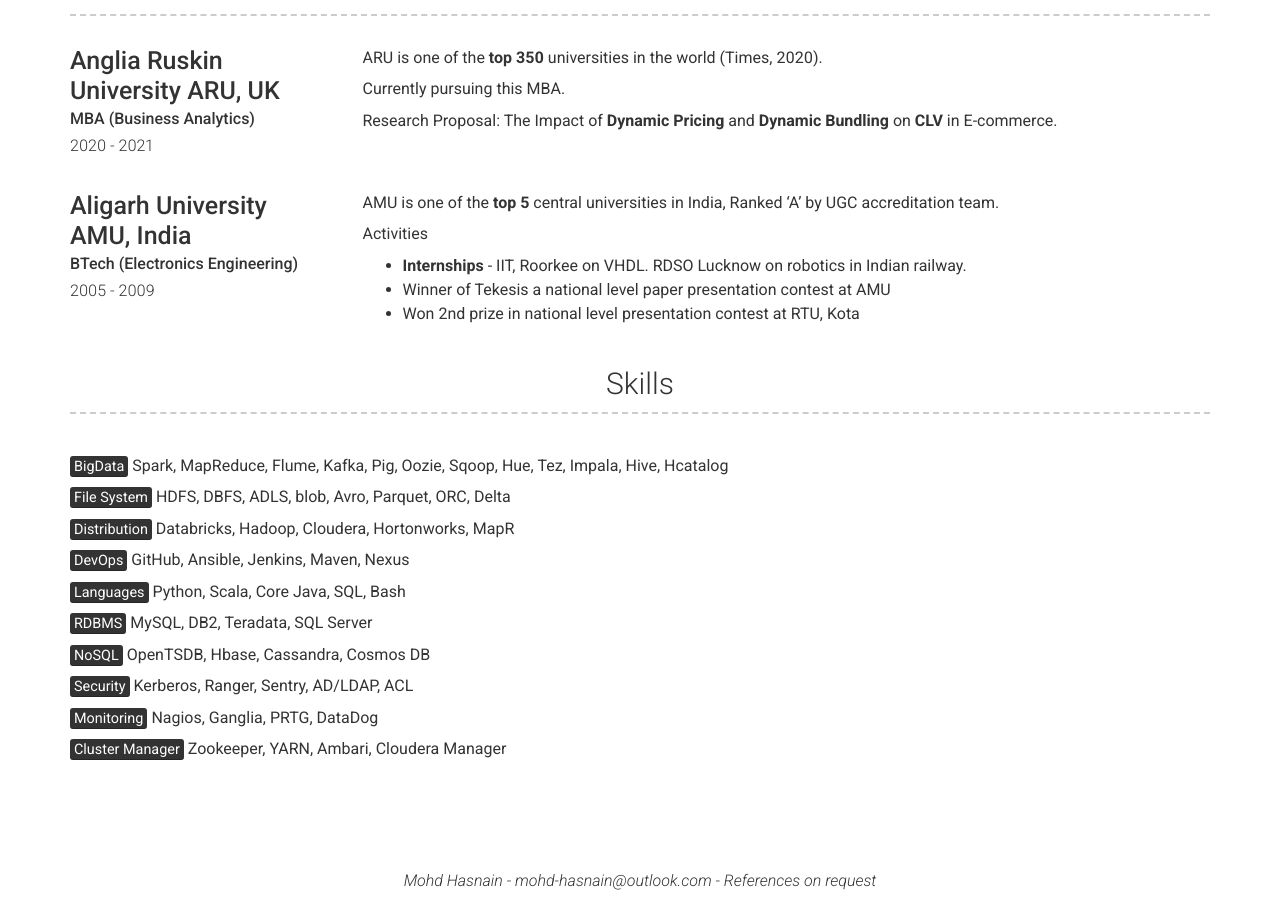
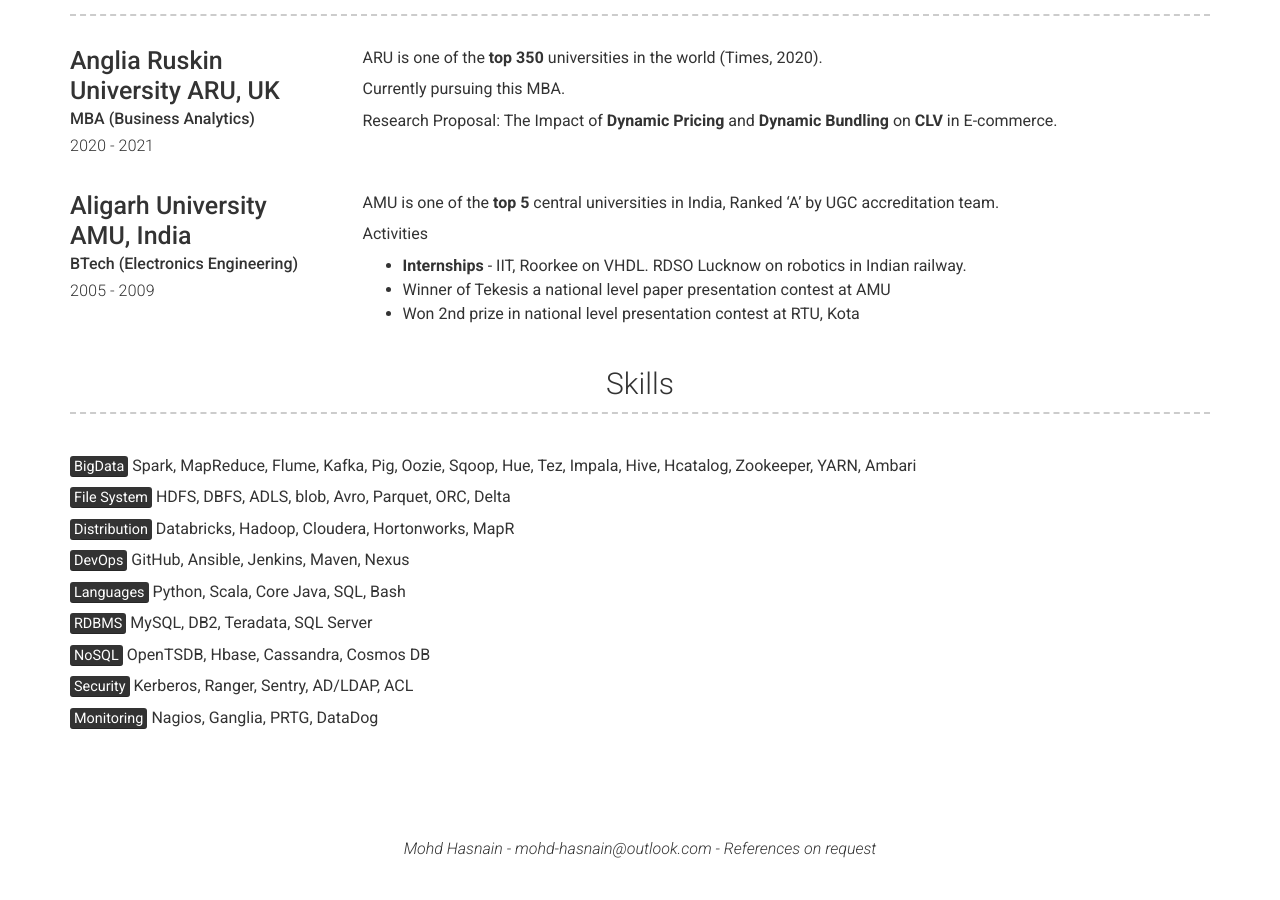
Before and after one commit to mohd-hasnain/mohd-hasnain.github.io, a Jekyll site: the page built from index.md, in a window 1280 px wide and 900 px high, scrolled down 1775 px. Built offline with Jekyll 4.4.1, drawn with Linux system fonts in a browser that asks for light colours; nearby versions of some CDN libraries; after the commit the page ends 2644 px from its top, so only the background shows below that; part of the change alters nothing that is shown.

Commit message:
Update _config.yml

```diff
--- a/_config.yml
+++ b/_config.yml
@@ -72,7 +72,7 @@ projects_title: Certifications #(Use this to override about projects section tit
 # More Section
 more_title: Skills #(Use this to override about more section title)
 more_content: | # this will include new lines to allow paragraphs
-    <mark>BigData</mark> Spark, MapReduce, Flume, Kafka, Pig, Oozie, Sqoop, Hue, Tez, Impala, Hive, Hcatalog
+    <mark>BigData</mark> Spark, MapReduce, Flume, Kafka, Pig, Oozie, Sqoop, Hue, Tez, Impala, Hive, Hcatalog, Zookeeper, YARN, Ambari
 
     <mark>File System</mark> HDFS, DBFS, ADLS, blob, Avro, Parquet, ORC, Delta
 
@@ -89,8 +89,6 @@ more_content: | # this will include new lines to allow paragraphs
     <mark>Security</mark> Kerberos, Ranger, Sentry, AD/LDAP, ACL
 
     <mark>Monitoring</mark> Nagios, Ganglia, PRTG, DataDog
-
-    <mark>Cluster Manager</mark> Zookeeper, YARN, Ambari, Cloudera Manager
 
 # Footer
 footer_show_references: true
```
